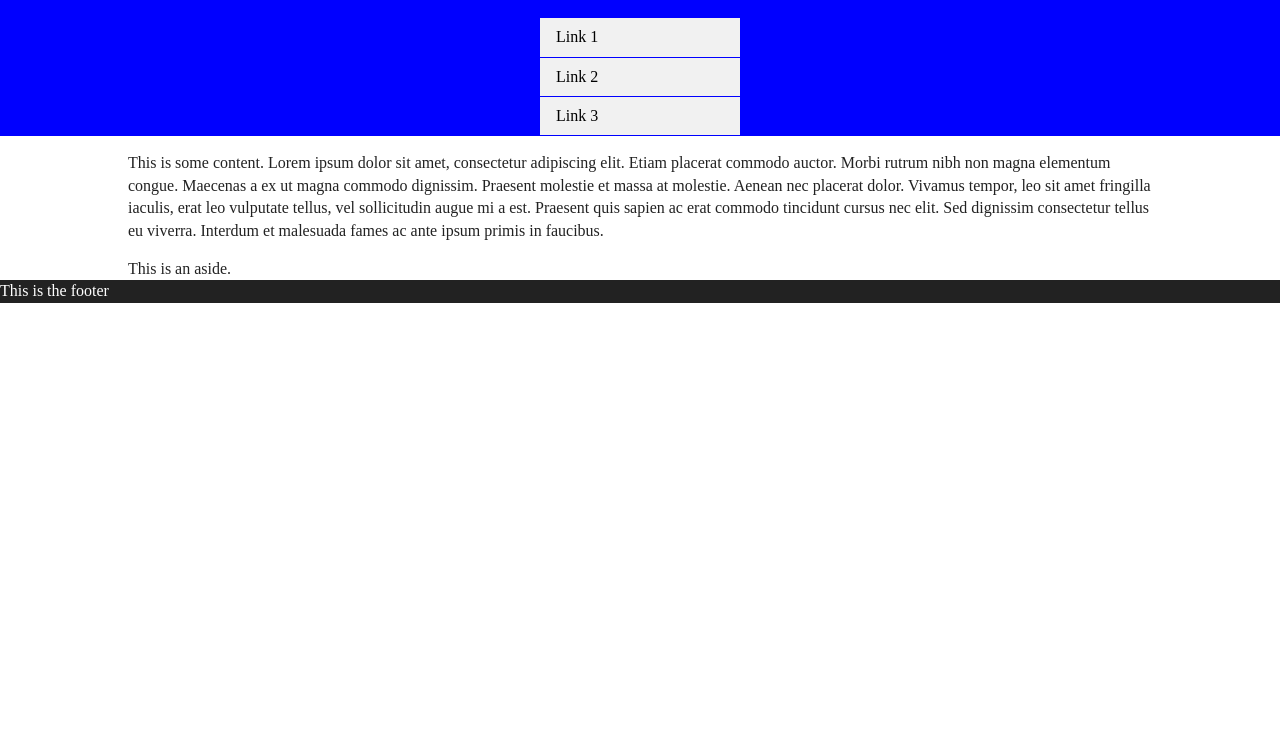
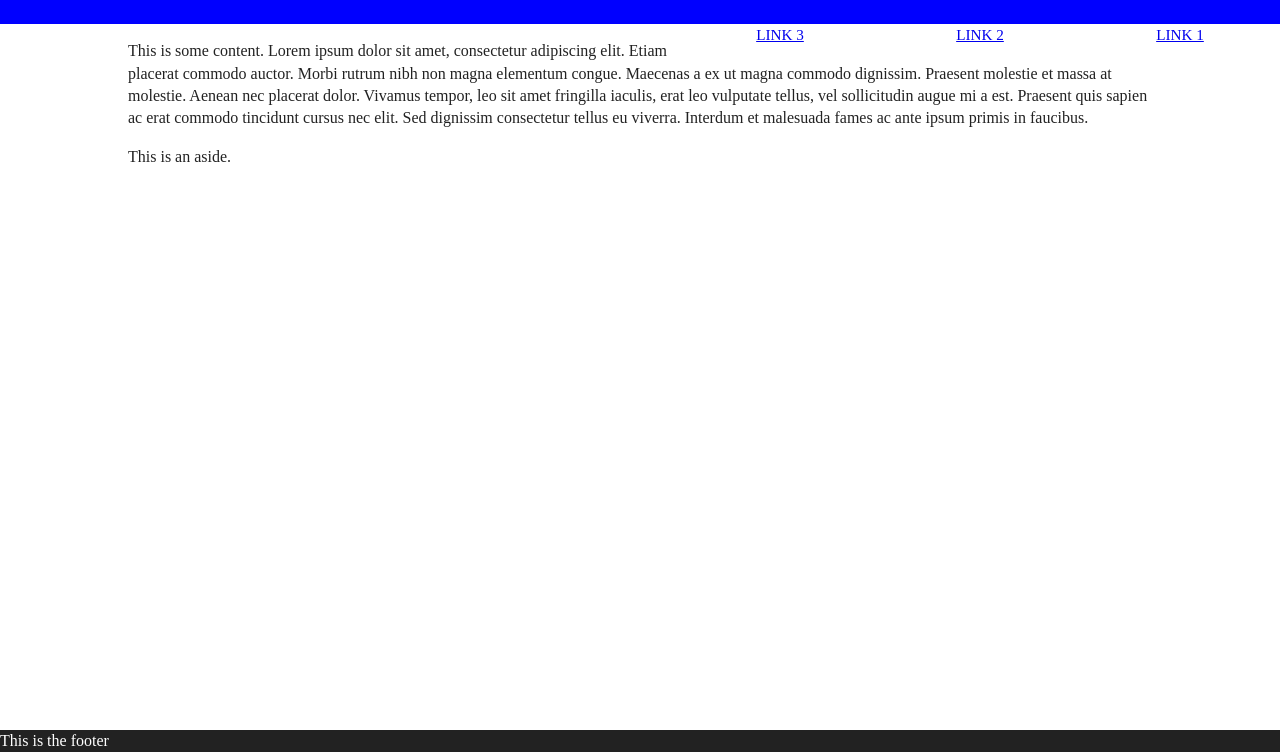
Before and after one commit to mikaylawho/MyOwnWebsite, a website: page index.html in a window 1280 px wide. Shown: the part 48-800 px from the top of the page. Drawn offline with Linux system fonts and the light colour scheme.

Commit message:
adjusted header navigation for desktop view

```diff
--- a/index.html
+++ b/index.html
@@ -5,8 +5,9 @@
   <link href="src/css/main.css" rel="stylesheet" type="text/css">
 </head>
   <body>
+  <div class="wrap">
     <header><h1 id="page-title">Page Title</h1>
-  <ul id="main-menu">
+    <ul class="main-menu">
       <li><a href="#">Link 1</a></li>
       <li><a href="#">Link 2</a></li>
       <li><a href="#">Link 3</a></li>
@@ -16,6 +17,7 @@
         <p>This is some content. Lorem ipsum dolor sit amet, consectetur adipiscing elit. Etiam placerat commodo auctor. Morbi rutrum nibh non magna elementum congue. Maecenas a ex ut magna commodo dignissim. Praesent molestie et massa at molestie. Aenean nec placerat dolor. Vivamus tempor, leo sit amet fringilla iaculis, erat leo vulputate tellus, vel sollicitudin augue mi a est. Praesent quis sapien ac erat commodo tincidunt cursus nec elit. Sed dignissim consectetur tellus eu viverra. Interdum et malesuada fames ac ante ipsum primis in faucibus.</p>
         <aside><span>This is an aside.</span></aside>
       </div>
+    </div>
   <footer><span>This is the footer</span></footer>
 
   </body>
--- a/src/css/main.css
+++ b/src/css/main.css
@@ -90,14 +90,17 @@ textarea {
    Author's custom styles
    ========================================================================== */
 
+
+
 header{
   background-color: #0000ff;
   color: #ffffff;
   width: 100%;
   margin: 0 auto;
+  padding-bottom: 6px;
 }
 
-h1{
+h1, ul.main-menu{
   text-align: center;
   margin-top: 0;
 }
@@ -110,37 +113,59 @@ footer{
 
 }
 
-ul {
-  list-style-type: none;
-  margin: 0;
-  padding: 0;
-  width: 200px;
-  background-color: #f1f1f1;
-  margin: 0 auto;
-}
-
-li a {
-  display: block;
-  color: #000;
-  padding: 8px 16px;
-  text-decoration: none;
-  border-bottom: 1px solid #0000ff;
-}
-
-/* Change the link color on hover */
-li a:hover {
-  background-color: #555;
-  color: white;
-}
-
 #content{
   width: 80%;
   margin: 0 auto;
 }
 
+ul.main-menu{
+  list-style-type: none;
+  margin: 0;
+  padding: 0;
+}
+
+
+ul.main-menu li{
+  text-align: center;
+  background: #fff;
+  margin-top: 6px;
+  margin-bottm: 6px;
+}
+
+ul.main-menu a {
+  font-size: .95em;
+  text-transform: uppercase;
+}
+
+/* Change the link color on hover */
+ul.main-menu a:hover {
+  background-color: #555;
+  color: white;
+}
 
 
 
+/* navigation bar media queries */
+
+@media only screen and (min-width: 768px) {
+
+
+}
+
+@media only screen and (min-width: 992px) {
+
+  .wrap{
+    /*make the contents of div.wrap extend for the full height of the viewport. Makes the footer stay at the bottom of the page.*/
+    min-height: calc(100vh - 22px); /*22px is the height of the footer*/
+  }
+
+  .main-menu li{
+    display: inline;
+    float:right;
+    width:200px;
+  }
+
+}
 
 
 
```
Lines whose indentation alone changed are shown as unchanged.
